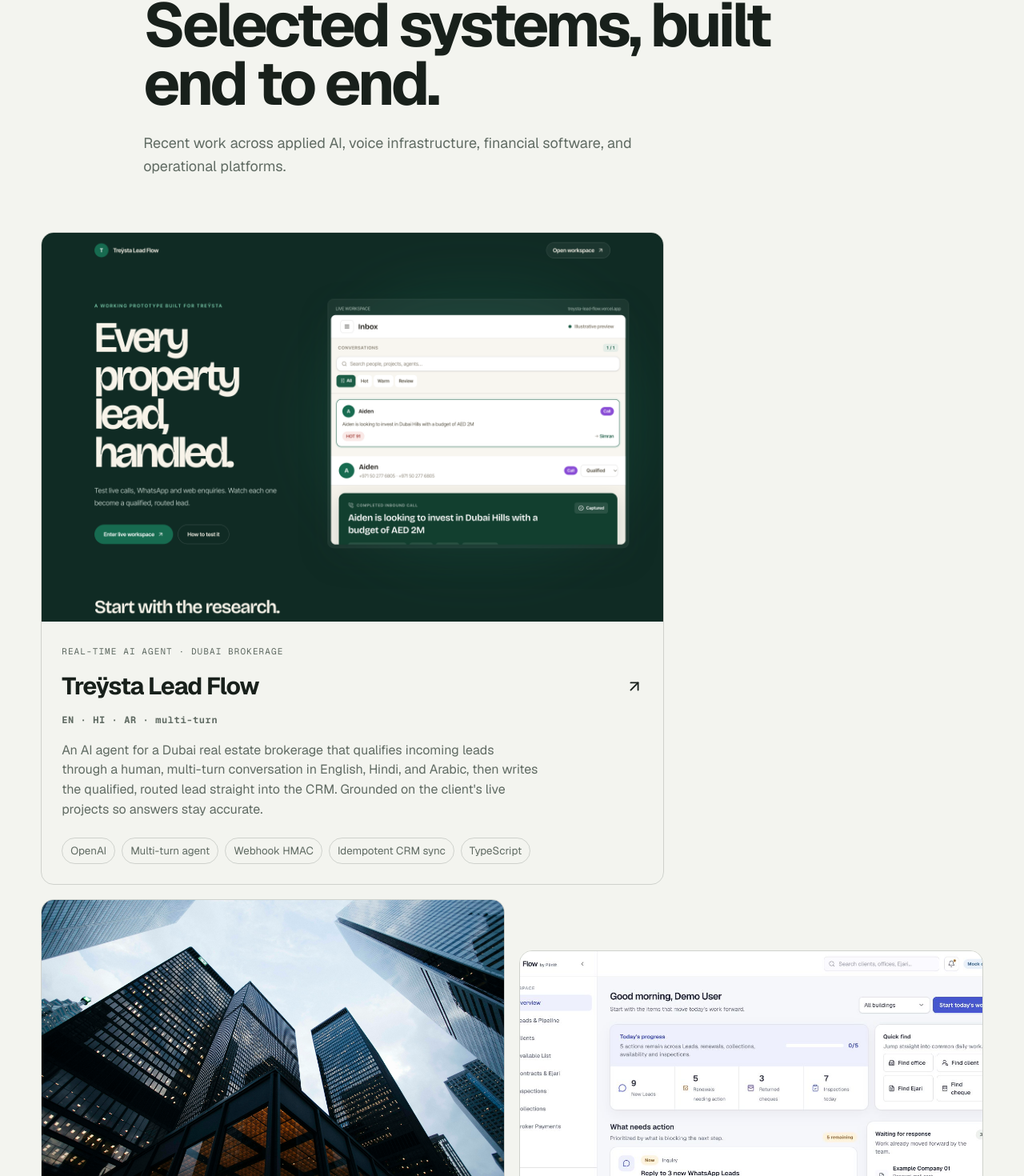
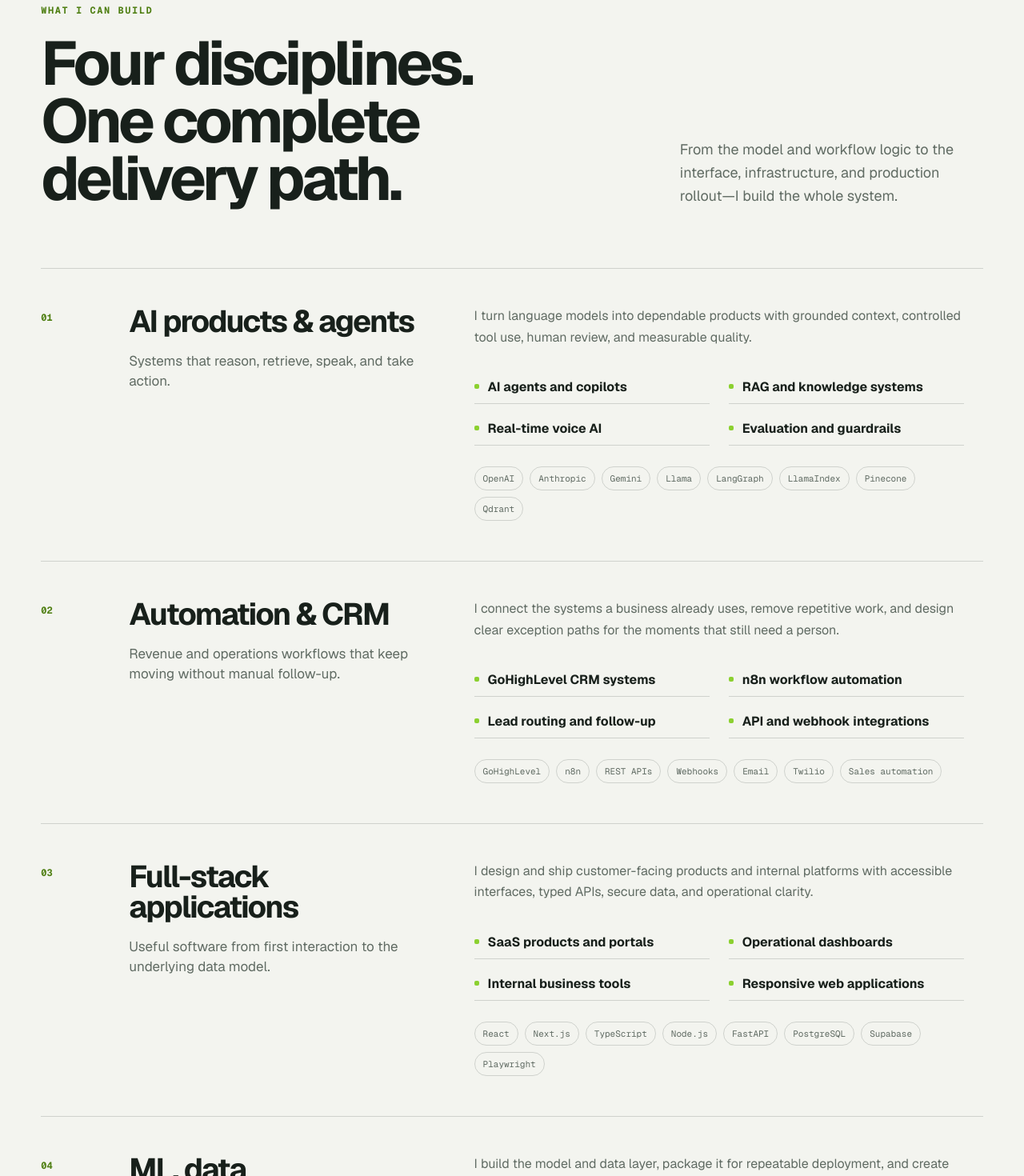
Before and after one commit to jyotirmaya-sahu/jyoti-dev-portfolio, a Next.js app: page / in a window 1280 px wide. Shown: the part 936-2406 px from the top of the page at 80% size. Built offline with nearby package versions, Linux system fonts and the light colour scheme.

Commit message:
Add grouped expertise showcase

```diff
--- a/src/components/Portfolio.tsx
+++ b/src/components/Portfolio.tsx
@@ -7,6 +7,7 @@ import styles from "./Portfolio.module.css";
 
 type Project = { title: string; type: string; metric?: string; description: string; details: string[]; image?: string; href?: string; featured?: boolean };
 type ClientWork = { client: string; project: string; description: string; details: string[]; partner?: string };
+type Expertise = { title: string; promise: string; description: string; builds: string[]; stack: string[] };
 
 const projects: Project[] = [
   { title: "Treÿsta Lead Flow", type: "Real-time AI agent · Dubai brokerage", metric: "EN · HI · AR · multi-turn", image: "/work/treysta.png", href: "https://treysta-lead-flow.vercel.app/", description: "An AI agent for a Dubai real estate brokerage that qualifies incoming leads through a human, multi-turn conversation in English, Hindi, and Arabic, then writes the qualified, routed lead straight into the CRM. Grounded on the client's live projects so answers stay accurate.", details: ["OpenAI", "Multi-turn agent", "Webhook HMAC", "Idempotent CRM sync", "TypeScript"], featured: true },
@@ -24,14 +25,11 @@ const clientWork: ClientWork[] = [
   { client: "Fund2Grow", partner: "with Darius Benders", project: "Growth and funding workflow automation", description: "Streamlined lead intake, CRM follow-up, client onboarding, and AI-assisted back-office workflows with dependable handoffs.", details: ["GoHighLevel", "Lead routing", "n8n", "Workflow automation"] },
 ];
 
-const skillGroups = [
-  { label: "Languages", items: ["Python", "TypeScript", "JavaScript", "SQL"] },
-  { label: "LLMs & GenAI", items: ["OpenAI (GPT)", "Anthropic (Claude)", "Gemini", "Llama", "Hugging Face", "NLP"] },
-  { label: "RAG & Agents", items: ["RAG", "Embeddings", "Pinecone", "FAISS", "Qdrant", "LangChain", "LangGraph", "AI agents"] },
-  { label: "ML & Deep Learning", items: ["PyTorch", "TensorFlow", "scikit-learn", "Pandas", "NumPy", "Computer vision", "Fine-tuning"] },
-  { label: "MLOps & Cloud", items: ["AWS", "Azure", "GCP", "Docker", "Kubernetes", "MLflow", "CI/CD"] },
-  { label: "Automation & CRM", items: ["GoHighLevel", "n8n", "Sales automation", "CRM workflows", "APIs", "Webhooks"] },
-  { label: "Product & Full-stack", items: ["React", "Next.js", "Node.js", "FastAPI", "PostgreSQL", "Twilio", "Supabase"] },
+const expertiseGroups: Expertise[] = [
+  { title: "AI products & agents", promise: "Systems that reason, retrieve, speak, and take action.", description: "I turn language models into dependable products with grounded context, controlled tool use, human review, and measurable quality.", builds: ["AI agents and copilots", "RAG and knowledge systems", "Real-time voice AI", "Evaluation and guardrails"], stack: ["OpenAI", "Anthropic", "Gemini", "Llama", "LangGraph", "LlamaIndex", "Pinecone", "Qdrant"] },
+  { title: "Automation & CRM", promise: "Revenue and operations workflows that keep moving without manual follow-up.", description: "I connect the systems a business already uses, remove repetitive work, and design clear exception paths for the moments that still need a person.", builds: ["GoHighLevel CRM systems", "n8n workflow automation", "Lead routing and follow-up", "API and webhook integrations"], stack: ["GoHighLevel", "n8n", "REST APIs", "Webhooks", "Email", "Twilio", "Sales automation"] },
+  { title: "Full-stack applications", promise: "Useful software from first interaction to the underlying data model.", description: "I design and ship customer-facing products and internal platforms with accessible interfaces, typed APIs, secure data, and operational clarity.", builds: ["SaaS products and portals", "Operational dashboards", "Internal business tools", "Responsive web applications"], stack: ["React", "Next.js", "TypeScript", "Node.js", "FastAPI", "PostgreSQL", "Supabase", "Playwright"] },
+  { title: "ML, data & infrastructure", promise: "Production foundations that make intelligent products fast, observable, and scalable.", description: "I build the model and data layer, package it for repeatable deployment, and create the monitoring needed to operate it with confidence.", builds: ["Model training and fine-tuning", "Data and inference pipelines", "Cloud-native deployment", "MLOps and observability"], stack: ["Python", "PyTorch", "TensorFlow", "AWS", "Azure", "GCP", "Docker", "Kubernetes", "MLflow"] },
 ];
 
 export default function Portfolio() {
@@ -41,7 +39,7 @@ export default function Portfolio() {
   return <main className={styles.page}>
     <nav className={styles.nav} aria-label="Primary navigation">
       <a className={styles.wordmark} href="#top">JS</a>
-      <div className={styles.navLinks}><a href="#work">Work</a><a href="#clients">Clients</a><a href="#experience">Experience</a><a href="#contact">Contact</a></div>
+      <div className={styles.navLinks}><a href="#expertise">Expertise</a><a href="#work">Work</a><a href="#clients">Clients</a><a href="#experience">Experience</a><a href="#contact">Contact</a></div>
       <a className={styles.resumeLink} href="/JyotirmayaSahuResume.pdf" download>Resume <Download size={15} aria-hidden="true" /></a>
     </nav>
 
@@ -54,6 +52,22 @@ export default function Portfolio() {
       </motion.div>
       <motion.figure className={styles.portrait} initial={reduce ? false : { opacity: 0, scale: .96 }} animate={{ opacity: 1, scale: 1 }} transition={{ duration: .8, delay: .12 }}><Image src="/profile_pic.jpeg" alt="Jyotirmaya Sahu" fill priority sizes="(max-width: 768px) 92vw, 40vw" /></motion.figure>
       <p className={styles.heroNote}>Building reliable AI systems and business automation for growing companies, backed by enterprise engineering experience with BrightEdge since 2020.</p>
+    </section>
+
+    <section id="expertise" className={styles.expertise}>
+      <motion.div className={styles.expertiseHeader} {...reveal}>
+        <div><p className={styles.eyebrow}>What I can build</p><h2>Four disciplines. One complete delivery path.</h2></div>
+        <p>From the model and workflow logic to the interface, infrastructure, and production rollout—I build the whole system.</p>
+      </motion.div>
+      <div className={styles.expertiseList}>{expertiseGroups.map((group, index) => <motion.article key={group.title} className={styles.expertiseItem} {...reveal} transition={{ ...reveal.transition, delay: index * .05 }}>
+        <span className={styles.expertiseNumber}>{String(index + 1).padStart(2, "0")}</span>
+        <div className={styles.expertiseTitle}><h3>{group.title}</h3><p>{group.promise}</p></div>
+        <div className={styles.expertiseDetails}>
+          <p>{group.description}</p>
+          <div className={styles.buildList}>{group.builds.map(item => <span key={item}>{item}</span>)}</div>
+          <div className={styles.expertiseStack}>{group.stack.map(item => <small key={item}>{item}</small>)}</div>
+        </div>
+      </motion.article>)}</div>
     </section>
 
     <section id="work" className={styles.work}>
@@ -89,17 +103,6 @@ export default function Portfolio() {
       </motion.article>)}</div>
     </section>
 
-    <section className={styles.capabilities}>
-      <motion.div className={styles.capabilityLead} {...reveal}><h2>AI grounded in software engineering.</h2><p>I design the product, build the system, connect the model, and make the whole thing dependable in production.</p></motion.div>
-      <motion.div className={styles.capabilityList} {...reveal}>
-        <article><strong>Applied AI</strong><p>Agent workflows, retrieval systems, real-time voice, tool use, evaluation, and safety boundaries.</p></article>
-        <article><strong>Full-stack products</strong><p>Accessible React interfaces, typed APIs, data models, authentication, billing, and operational workflows.</p></article>
-        <article><strong>Production architecture</strong><p>Tenant isolation, queues, idempotency, observability, resilient integrations, testing, and deployment.</p></article>
-      </motion.div>
-    </section>
-
-    <section className={styles.stack}><h2>Skills</h2><div className={styles.skillGroups}>{skillGroups.map(group => <div key={group.label} className={styles.skillGroup}><h3>{group.label}</h3><div>{group.items.map(item => <span key={item}>{item}</span>)}</div></div>)}</div></section>
-
     <section id="experience" className={styles.experience}>
       <p className={styles.eyebrow}>Experience</p>
       <motion.div className={styles.experienceHeader} {...reveal}><h2>Enterprise depth. Product breadth.</h2><p>Building production software since 2020, from enterprise AI products to founder-led automation and applications.</p></motion.div>
```
Also changed, not shown: src/components/Portfolio.module.css.
